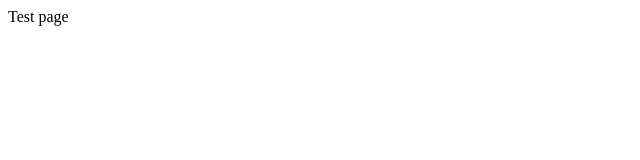
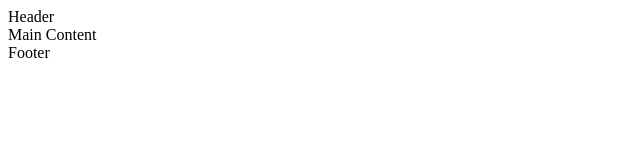
Before and after one commit to laminsaidy/love-fitness, a plain HTML site: page index.html in a window 1280 px wide. Shown: the whole page, without its empty margins (0-640 px from the left). Drawn offline with Linux system fonts and the light colour scheme.

Commit message:
create general page structure

```diff
--- a/index.html
+++ b/index.html
@@ -18,7 +18,18 @@
 </head>
 
 <body>
-<div>Test page</div>
+
+    <!--header-->
+<header>Header</header>
+
+<!--main content-->
+<main>Main Content</main>
+
+<!--footer-->
+<footer>Footer</footer>
+
+
+
 </body>
 
 </html>
```
